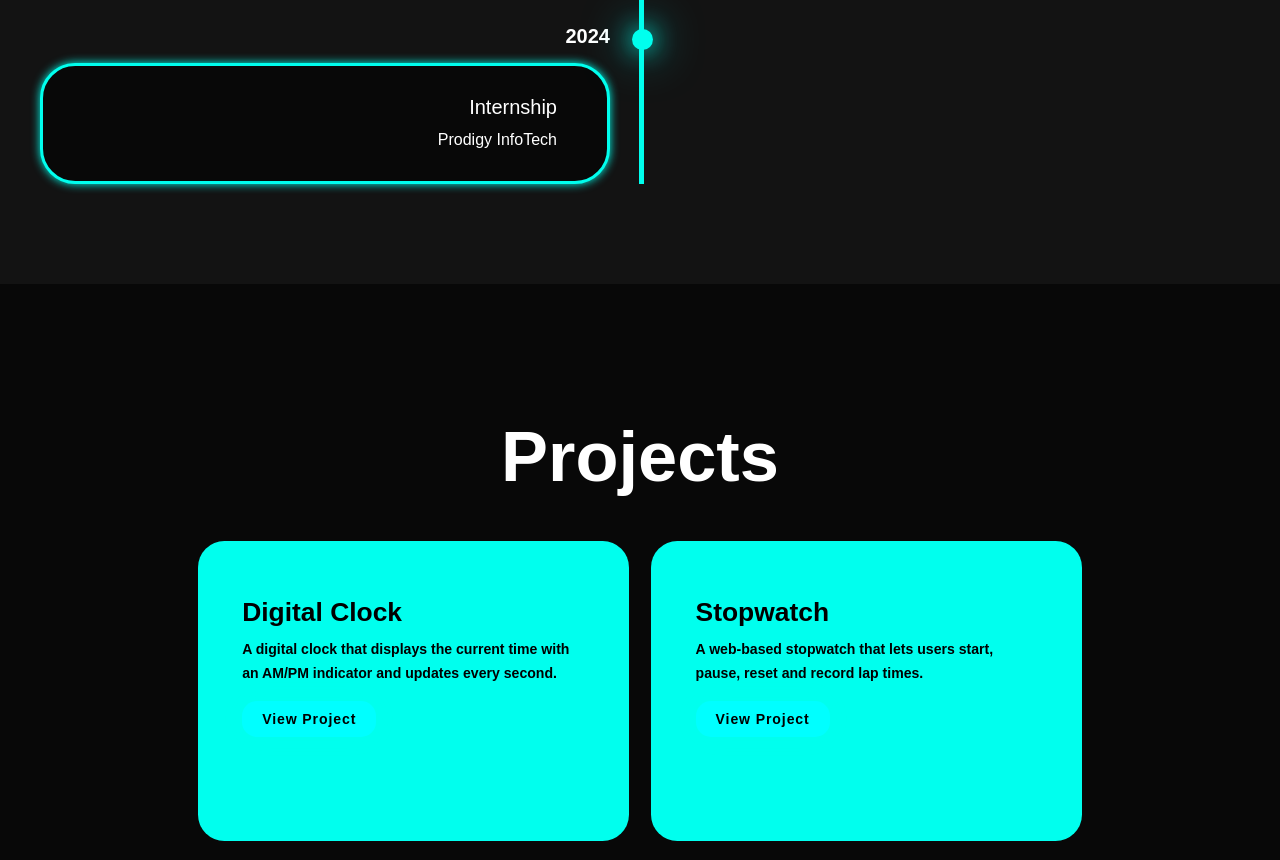
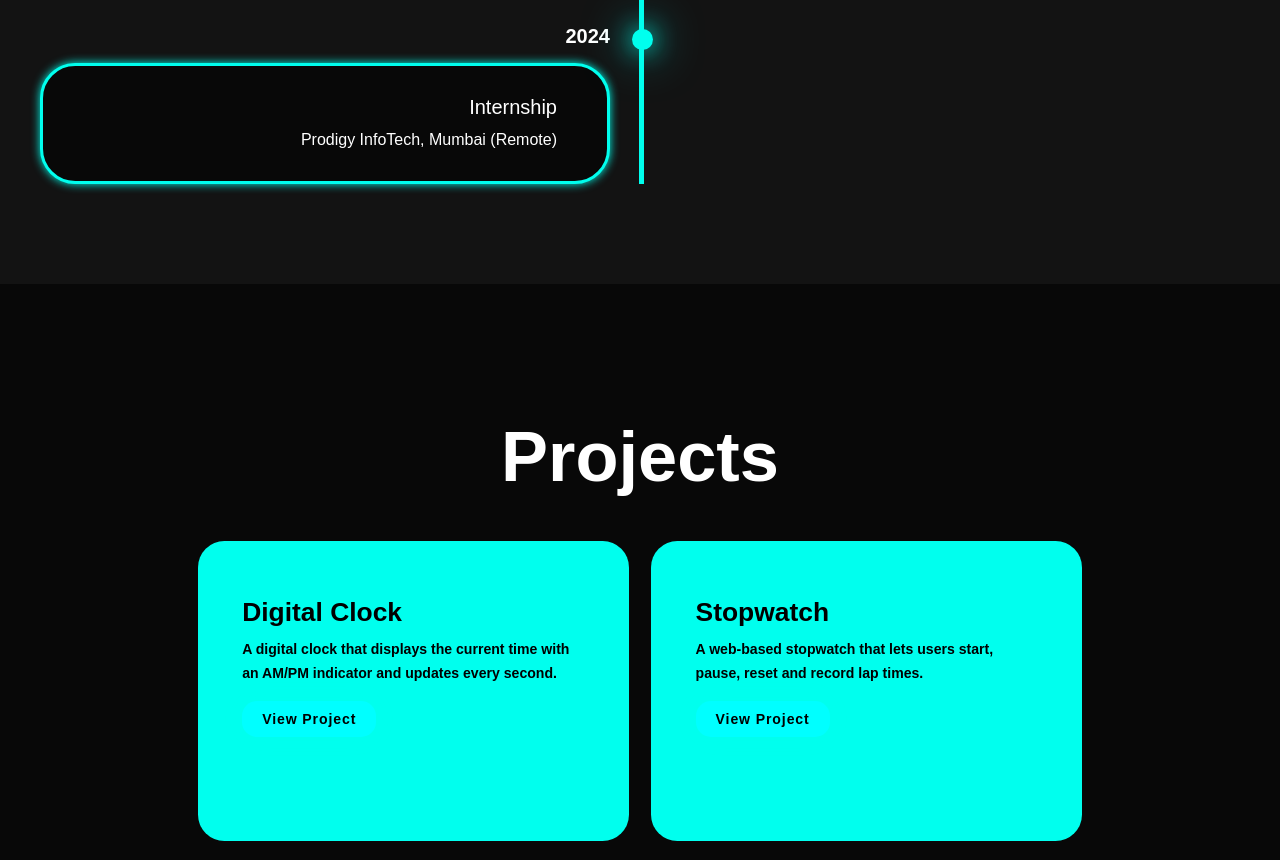
Before and after one commit to riyank036/PRODIGY_WD_04, a plain HTML site: page index.html in a window 1280 px wide. Shown: the part 1460-2320 px from the top of the page. Drawn offline with nearby package versions, Linux system fonts and the light colour scheme.

Commit message:
Update index.html

```diff
--- a/index.html
+++ b/index.html
@@ -87,26 +87,11 @@
                 <div class="timeline-date">2024</div>
                 <div class="timeline-content">
                     <h3>Internship</h3>
-                    <p>Prodigy InfoTech
+                    <p>Prodigy InfoTech, Mumbai (Remote)
 
                     </p>
                 </div>
-
             </div>
-
-            <!-- <div class="timeline-item">
-                <div class="timeline-dot"> </div>
-                <div class="timeline-date">2024</div>
-                <div class="timeline-content">
-                    <h3>Job</h3>
-                    <p>Lorem ipsum, dolor sit amet consectetur adipisicing elit. Asperiores dolores voluptatum
-                        perspiciatis impedit quas? Odio vel ullam a possimus dolorum ducimus quidem veniam totam
-                        facilis eos natus, aspernatur, rem quis.
-
-                    </p>
-                </div>
-
-            </div> -->
         </div>
     </section>
 
@@ -142,7 +127,6 @@
                     <h4>Tic-Tac-Toe</h4>
                     <p>
                         A Tic-Tac-Toe Web app is an interactive game where users can play against each other.
-
                     </p>
                     <a href="https://prodigy-wd-03-cyan-zeta.vercel.app/" target="_blank" class="btn">View Project</a>
                 </div>
```
